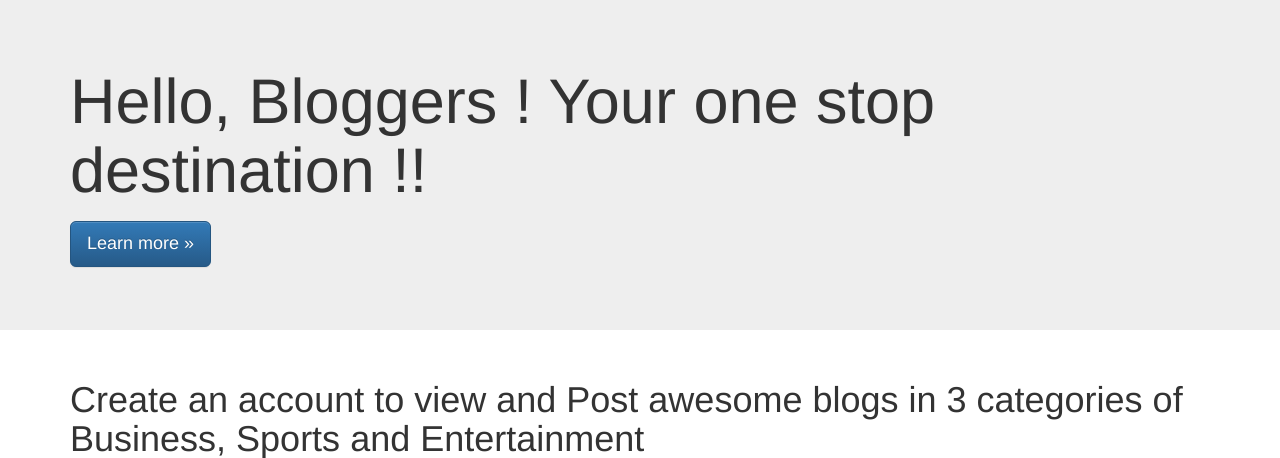
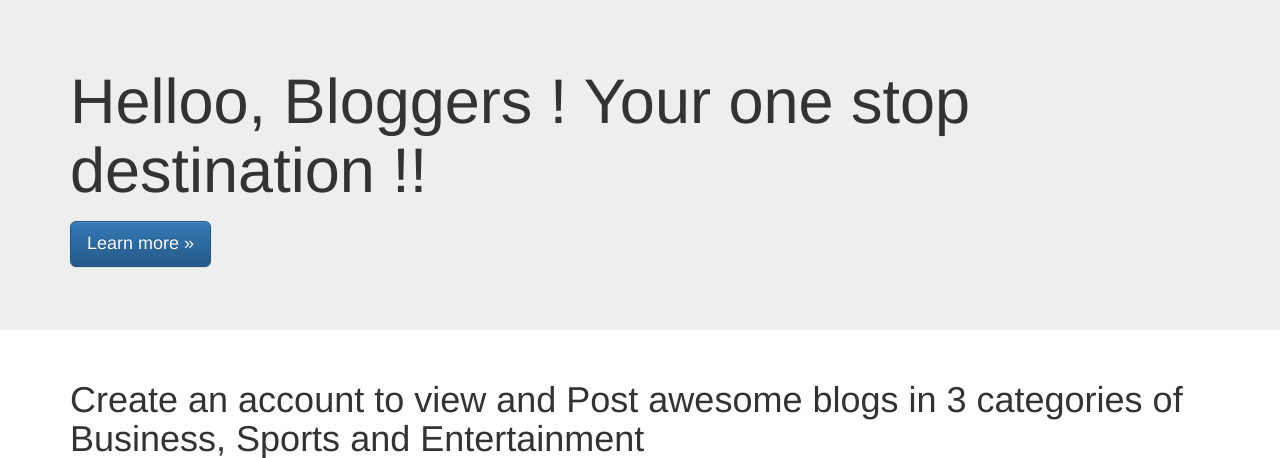
Before and after one commit to stunn-areeb09/Blog-Hosting-Application, a Django app: page /blog/ in a window 1280 px wide. Shown: the part 51-509 px from the top of the page. Run offline with Django 3.2, Linux system fonts and the light colour scheme; some libraries are stand-ins or nearby versions.

```diff
--- a/blog/templates/blog/index.html
+++ b/blog/templates/blog/index.html
@@ -5,7 +5,7 @@ Welcome
 {% block content %}
     <div class="jumbotron">
       <div class="container">
-        <h1>Hello, Bloggers ! Your one stop destination !! </h1>
+        <h1>Helloo, Bloggers ! Your one stop destination !! </h1>
         <p></p>
         <p><a class="btn btn-primary btn-lg" href="#" role="button">Learn more &raquo;</a></p>
       </div>
```
Also changed, not shown: 8 other files.
